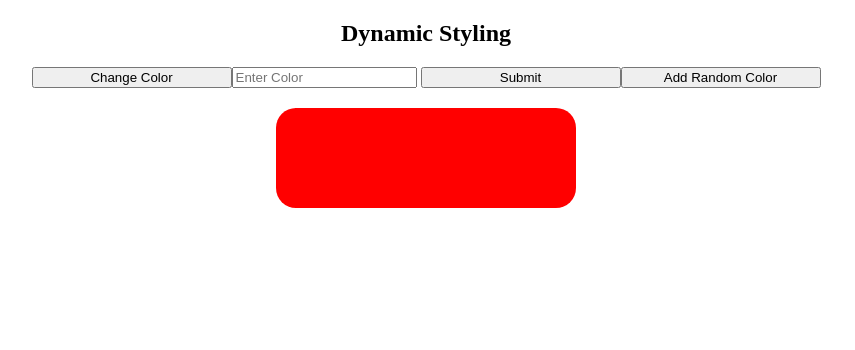
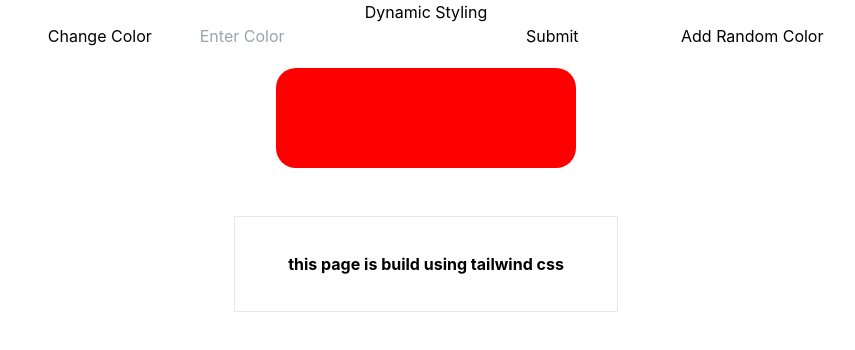
Before and after one commit to vishallovecode/react-with-project, a React (Create React App) app: page / in a window 1280 px wide. Shown: the top 350 px of the page, without its empty margins (214-1069 px from the left). Built offline with nearby package versions, Linux system fonts and the light colour scheme.

Commit message:
tailwind

```diff
--- a/package.json
+++ b/package.json
@@ -29,5 +29,8 @@
       "last 1 firefox version",
       "last 1 safari version"
     ]
+  },
+  "devDependencies": {
+    "tailwindcss": "^3.3.3"
   }
 }
--- a/src/App.jsx
+++ b/src/App.jsx
@@ -14,6 +14,7 @@ import CheckBox from "./component/checkbox";
 
 // importing StyleComponent
 import StyleComponent from "./component/stylecomponent";
+import TailWindCss from "./component/tailwindcss";
 
 // Function Components =>React Hooks
 
@@ -164,6 +165,8 @@ function App(props) {
       {/* <CheckBox value={!checked} handleCheckbox={handleCheckbox} /> */}
 
       <StyleComponent heading={"Dynamic Styling"} />
+
+      <TailWindCss />
       {/* <StyleComponent heading={"Dynamic Styling"}>
         <Button buttonText="hey" />
         <Button buttonText="hey" />
--- /dev/null
+++ b/src/component/tailwindcss/index.jsx
@@ -0,0 +1,9 @@
+const TailWindCss = () => {
+  return (
+    <div className="border w-96 h-24 m-auto flex flex-col justify-center px-12 mt-12">
+      <span className="font-bold ">this page is build using tailwind css</span>
+    </div>
+  );
+};
+
+export default TailWindCss;
--- a/src/index.js
+++ b/src/index.js
@@ -1,6 +1,7 @@
 import React from "react";
 import ReactDOM from "react-dom/client";
 import App from "./App.jsx";
+import "./index.css";
 
 const root = ReactDOM.createRoot(document.getElementById("appRoot"));
 root.render(<App />);
--- /dev/null
+++ b/tailwind.config.js
@@ -0,0 +1,8 @@
+/** @type {import('tailwindcss').Config} */
+module.exports = {
+  content: ["./src/**/*.{js,jsx,ts,tsx}"],
+  theme: {
+    extend: {},
+  },
+  plugins: [],
+};
```
Also changed, not shown: src/index.css (+7 -3 lines), 1 other file (tests, documents, lock files or other folders).
